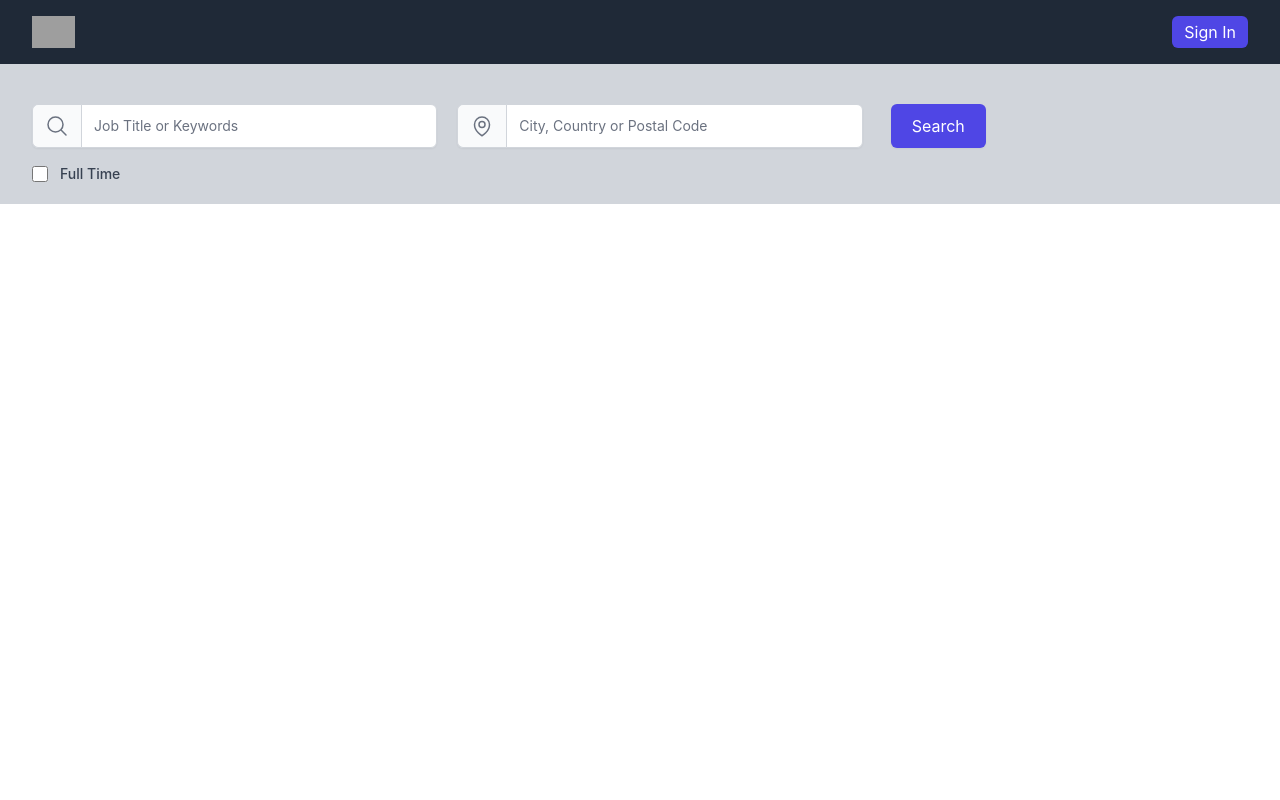
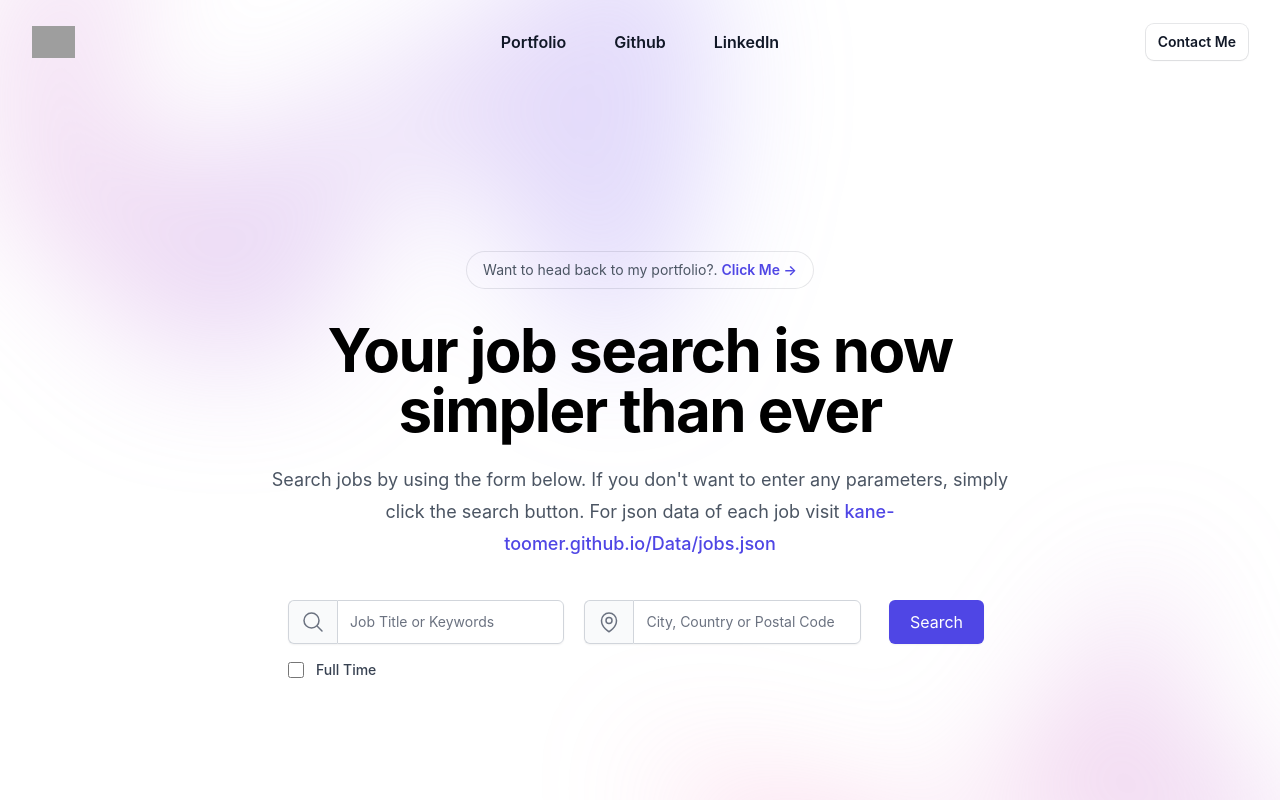
Before and after one commit to kane-toomer/jobs-app, a React (Create React App) app: page / in a window 1280 px wide. Shown: the top 800 px of the page. Built offline with nearby package versions, Linux system fonts and the light colour scheme; grey boxes are pictures that could not be loaded.

Commit message:
almost done, just need the detail portion to do what it's supposed to.

```diff
--- a/src/components/Header.js
+++ b/src/components/Header.js
@@ -1,47 +1,208 @@
-import React from "react";
+import React, { Fragment, useState } from "react";
+import { Dialog, Disclosure, Menu, Transition } from "@headlessui/react";
+import { Bars3Icon, XMarkIcon } from "@heroicons/react/24/outline";
 
-import { Fragment } from "react";
-import { Disclosure, Menu, Transition } from "@headlessui/react";
-import { Bars3Icon, BellIcon, XMarkIcon } from "@heroicons/react/24/outline";
+import Search from "./Search";
+import Results from "./Results";
 
 function classNames(...classes) {
 	return classes.filter(Boolean).join(" ");
 }
 
+const navigation = [
+	{ name: "Portfolio", href: "https://kanetoomer.com" },
+	{ name: "Github", href: "https://github.com/kane-toomer" },
+	{ name: "LinkedIn", href: "https://www.linkedin.com/in/kanetoomer/" },
+];
+
 const Header = () => {
+	const [mobileMenuOpen, setMobileMenuOpen] = useState(false);
+
 	return (
-		<Disclosure as="nav" className="bg-gray-800">
-			{({ open }) => (
-				<>
-					<div className="mx-auto max-w-7xl px-2 sm:px-6 lg:px-8">
-						<div className="relative flex h-16 items-center justify-between">
-							<div className="flex flex-1 items-center sm:items-stretch sm:justify-start">
-								<div className="flex flex-shrink-0 items-center">
-									<img
-										className="block h-8 w-auto lg:hidden"
-										src="https://tailwindui.com/img/logos/mark.svg?color=indigo&shade=500"
-										alt="Your Company"
-									/>
-									<img
-										className="hidden h-8 w-auto lg:block"
-										src="https://tailwindui.com/img/logos/mark.svg?color=indigo&shade=500"
-										alt="Your Company"
-									/>
+		<div className="isolate bg-white">
+			<div className="absolute inset-x-0 top-[-10rem] -z-10 transform-gpu overflow-hidden blur-3xl sm:top-[-20rem]">
+				<svg
+					className="relative left-[calc(50%-11rem)] -z-10 h-[21.1875rem] max-w-none -translate-x-1/2 rotate-[30deg] sm:left-[calc(50%-30rem)] sm:h-[42.375rem]"
+					viewBox="0 0 1155 678"
+					fill="none"
+					xmlns="http://www.w3.org/2000/svg">
+					<path
+						fill="url(#45de2b6b-92d5-4d68-a6a0-9b9b2abad533)"
+						fillOpacity=".3"
+						d="M317.219 518.975L203.852 678 0 438.341l317.219 80.634 204.172-286.402c1.307 132.337 45.083 346.658 209.733 145.248C936.936 126.058 882.053-94.234 1031.02 41.331c119.18 108.451 130.68 295.337 121.53 375.223L855 299l21.173 362.054-558.954-142.079z"
+					/>
+					<defs>
+						<linearGradient
+							id="45de2b6b-92d5-4d68-a6a0-9b9b2abad533"
+							x1="1155.49"
+							x2="-78.208"
+							y1=".177"
+							y2="474.645"
+							gradientUnits="userSpaceOnUse">
+							<stop stopColor="#9089FC" />
+							<stop offset={1} stopColor="#FF80B5" />
+						</linearGradient>
+					</defs>
+				</svg>
+			</div>
+			<div className="absolute inset-x-0 top-[calc(100%-13rem)] -z-10 transform-gpu overflow-hidden blur-3xl sm:top-[calc(100%-30rem)]">
+				<svg
+					className="relative left-[calc(50%+3rem)] h-[21.1875rem] max-w-none -translate-x-1/2 sm:left-[calc(50%+36rem)] sm:h-[42.375rem]"
+					viewBox="0 0 1155 678"
+					fill="none"
+					xmlns="http://www.w3.org/2000/svg">
+					<path
+						fill="url(#ecb5b0c9-546c-4772-8c71-4d3f06d544bc)"
+						fillOpacity=".3"
+						d="M317.219 518.975L203.852 678 0 438.341l317.219 80.634 204.172-286.402c1.307 132.337 45.083 346.658 209.733 145.248C936.936 126.058 882.053-94.234 1031.02 41.331c119.18 108.451 130.68 295.337 121.53 375.223L855 299l21.173 362.054-558.954-142.079z"
+					/>
+					<defs>
+						<linearGradient
+							id="ecb5b0c9-546c-4772-8c71-4d3f06d544bc"
+							x1="1155.49"
+							x2="-78.208"
+							y1=".177"
+							y2="474.645"
+							gradientUnits="userSpaceOnUse">
+							<stop stopColor="#9089FC" />
+							<stop offset={1} stopColor="#FF80B5" />
+						</linearGradient>
+					</defs>
+				</svg>
+			</div>
+			<div className="px-6 pt-6 lg:px-8">
+				<div>
+					<nav
+						className="flex h-9 items-center justify-between"
+						aria-label="Global">
+						<div className="flex lg:min-w-0 lg:flex-1" aria-label="Global">
+							<a href="#" className="-m-1.5 p-1.5">
+								<span className="sr-only">Your Company</span>
+								<img
+									className="h-8"
+									src="https://tailwindui.com/img/logos/mark.svg?color=indigo&shade=600"
+									alt=""
+								/>
+							</a>
+						</div>
+						<div className="flex lg:hidden">
+							<button
+								type="button"
+								className="-m-2.5 inline-flex items-center justify-center rounded-md p-2.5 text-gray-700"
+								onClick={() => setMobileMenuOpen(true)}>
+								<span className="sr-only">Open main menu</span>
+								<Bars3Icon className="h-6 w-6" aria-hidden="true" />
+							</button>
+						</div>
+						<div className="hidden lg:flex lg:min-w-0 lg:flex-1 lg:justify-center lg:gap-x-12">
+							{navigation.map((item) => (
+								<a
+									key={item.name}
+									href={item.href}
+									className="font-semibold text-gray-900 hover:text-gray-900">
+									{item.name}
+								</a>
+							))}
+						</div>
+						<div className="hidden lg:flex lg:min-w-0 lg:flex-1 lg:justify-end">
+							<a
+								href="mailto:kanetoomer@yahoo.com"
+								className="inline-block rounded-lg px-3 py-1.5 text-sm font-semibold leading-6 text-gray-900 shadow-sm ring-1 ring-gray-900/10 hover:ring-gray-900/20">
+								Contact Me
+							</a>
+						</div>
+					</nav>
+					<Dialog as="div" open={mobileMenuOpen} onClose={setMobileMenuOpen}>
+						<Dialog.Panel
+							focus="true"
+							className="fixed inset-0 z-10 overflow-y-auto bg-white px-6 py-6 lg:hidden">
+							<div className="flex h-9 items-center justify-between">
+								<div className="flex">
+									<a href="#" className="-m-1.5 p-1.5">
+										<span className="sr-only">Your Company</span>
+										<img
+											className="h-8"
+											src="https://tailwindui.com/img/logos/mark.svg?color=indigo&shade=600"
+											alt=""
+										/>
+									</a>
+								</div>
+								<div className="flex">
+									<button
+										type="button"
+										className="-m-2.5 inline-flex items-center justify-center rounded-md p-2.5 text-gray-700"
+										onClick={() => setMobileMenuOpen(false)}>
+										<span className="sr-only">Close menu</span>
+										<XMarkIcon className="h-6 w-6" aria-hidden="true" />
+									</button>
 								</div>
 							</div>
-							<div className="absolute inset-y-0 right-0 flex items-center pr-2 sm:static sm:inset-auto sm:ml-6 sm:pr-0">
-								<button
-									type="button"
-									className="rounded-md bg-indigo-600 px-3 py-1 text-white hover:text-white focus:outline-none focus:ring-2 focus:ring-white focus:ring-offset-2 focus:ring-offset-gray-800">
-									<span className="sr-only">View notifications</span>
-									Sign In
-								</button>
+							<div className="mt-6 flow-root">
+								<div className="-my-6 divide-y divide-gray-500/10">
+									<div className="space-y-2 py-6">
+										{navigation.map((item) => (
+											<a
+												key={item.name}
+												href={item.href}
+												className="-mx-3 block rounded-lg py-2 px-3 text-base font-semibold leading-7 text-gray-900 hover:bg-gray-400/10">
+												{item.name}
+											</a>
+										))}
+									</div>
+									<div className="py-6">
+										<a
+											href="mailto:kanetoomer@yahoo.com"
+											className="-mx-3 block rounded-lg py-2.5 px-3 text-base font-semibold leading-6 text-gray-900 hover:bg-gray-400/10">
+											Contact Me
+										</a>
+									</div>
+								</div>
 							</div>
+						</Dialog.Panel>
+					</Dialog>
+				</div>
+			</div>
+			<main>
+				<div className="relative px-6 lg:px-8">
+					<div className="mx-auto max-w-3xl pt-20 pb-32 sm:pt-48 sm:pb-40">
+						<div>
+							<div className="hidden sm:mb-8 sm:flex sm:justify-center">
+								<div className="relative overflow-hidden rounded-full py-1.5 px-4 text-sm leading-6 ring-1 ring-gray-900/10 hover:ring-gray-900/20">
+									<span className="text-gray-600">
+										Want to head back to my portfolio?.{" "}
+										<a
+											href="https://kanetoomer.com"
+											className="font-semibold text-indigo-600">
+											<span className="absolute inset-0" aria-hidden="true" />
+											Click Me <span aria-hidden="true">&rarr;</span>
+										</a>
+									</span>
+								</div>
+							</div>
+							<div>
+								<h1 className="text-4xl font-bold tracking-tight sm:text-center sm:text-6xl">
+									Your job search is now simpler than ever
+								</h1>
+								<p className="mt-6 text-lg leading-8 text-gray-600 sm:text-center">
+									Search jobs by using the form below. If you don't want to
+									enter any parameters, simply click the search button. For json
+									data of each job visit{" "}
+									<span>
+										<a
+											href="https://kane-toomer.github.io/Data/jobs.json"
+											className="text-indigo-600 font-medium">
+											kane-toomer.github.io/Data/jobs.json
+										</a>
+									</span>
+								</p>
+							</div>
+							<Search />
+							<Results />
 						</div>
 					</div>
-				</>
-			)}
-		</Disclosure>
+				</div>
+			</main>
+		</div>
 	);
 };
 
--- a/src/components/HomePage.js
+++ b/src/components/HomePage.js
@@ -1,12 +1,12 @@
 import React, { useState, useEffect } from "react";
 import _ from "lodash";
+import PropTypes from "prop-types";
 import { connect } from "react-redux";
 import { initiateGetJobs } from "../actions/jobs";
 import { resetErrors } from "../actions/errors";
-import Search from "./Search";
-import Results from "./Results";
 import JobDetails from "./JobDetails";
 import JobsContext from "../context/jobs";
+import Header from "./Header";
 
 const HomePage = (props) => {
 	const [results, setResults] = useState([]);
@@ -78,13 +78,14 @@ const HomePage = (props) => {
 	return (
 		<JobsContext.Provider value={value}>
 			<div className={`${page === "details" && "hide"}`}>
-				<Search />
+				<Header />
 				{!_.isEmpty(errors) && (
-					<div className="errorMsg">
+					<div className="">
 						<p>{errors.error}</p>
 					</div>
 				)}
-				<Results />
+				<div className="">
+					{/* <Results /> */}
 					{isLoading && (
 						<p className="text-center mb-20 text-xl font-bold">Loading...</p>
 					)}
@@ -102,11 +103,17 @@ const HomePage = (props) => {
 						</div>
 					)}
 				</div>
+			</div>
 			<div className={`${page === "home" && "hide"}`}>
 				{page === "details" && <JobDetails />}
 			</div>
 		</JobsContext.Provider>
 	);
+};
+
+HomePage.propTypes = {
+	jobs: PropTypes.array.isRequired,
+	errors: PropTypes.object,
 };
 
 const mapStateToProps = (state) => ({
--- a/src/components/JobDetails.js
+++ b/src/components/JobDetails.js
@@ -82,7 +82,7 @@ const JobDetails = () => {
 							</div>
 						</div>
 					</div>
-					<div className="mt-5 flex lg:mt-0 lg:ml-4">
+					{/* <div className="mt-5 flex lg:mt-0 lg:ml-4">
 						<span className="ml-3 hidden lg:block">
 							<button
 								type="button"
@@ -95,7 +95,7 @@ const JobDetails = () => {
 								Save
 							</button>
 						</span>
-					</div>
+					</div> */}
 				</div>
 				<div className="mt-20">
 					<p className="text-xl font-bold underline mb-5">Job Description</p>
--- a/src/components/JobsCell.js
+++ b/src/components/JobsCell.js
@@ -1,4 +1,4 @@
-import React, { useContext } from "react";
+import React, { useContext, useState } from "react";
 import moment from "moment";
 import JobsContext from "../context/jobs";
 
--- a/src/components/Results.js
+++ b/src/components/Results.js
@@ -5,7 +5,7 @@ import JobItem from "./JobsCell";
 const Results = () => {
 	const { results } = useContext(JobsContext);
 	return (
-		<div className="mb-20">
+		<div className="">
 			{results.map((job, index) => (
 				<JobItem key={job.id} {...job} index={index} />
 			))}
--- a/src/components/Search.js
+++ b/src/components/Search.js
@@ -27,12 +27,12 @@ const Search = () => {
 	};
 
 	return (
-		<div className="mx-auto max-w-full px-4 sm:px-6 lg:px-8 bg-gray-300 pt-10">
+		<div className="mx-auto max-w-full px-4 sm:px-6 lg:px-8 pt-10">
 			<form onSubmit={handleSearch}>
 				<div className="grid grid-flow-row pb-5">
 					<div className="flex flex-row gap-5 ">
 						{/* SEARCH TERM */}
-						<div className="h-11 w-4/12 flex rounded-md shadow-sm">
+						<div className="h-11 w-full flex rounded-md shadow-sm">
 							<span className="inline-flex items-center rounded-l-md border border-r-0 border-gray-300 bg-gray-50 px-3 text-sm text-gray-500">
 								<MagnifyingGlassIcon
 									className="block h-6 w-6"
@@ -51,7 +51,7 @@ const Search = () => {
 						</div>
 
 						{/* LOCATION */}
-						<div className="h-11 w-4/12 flex rounded-md shadow-sm">
+						<div className="h-11 w-full flex rounded-md shadow-sm">
 							<span className="inline-flex items-center rounded-l-md border border-r-0 border-gray-300 bg-gray-50 px-3 text-sm text-gray-500">
 								<MapPinIcon className="block h-6 w-6" aria-hidden="true" />
 							</span>
@@ -67,7 +67,7 @@ const Search = () => {
 						</div>
 
 						{/* SEARCH BUTTON */}
-						<div className="px-2 text-right">
+						<div className="px-2 text-right hidden md:block">
 							<button
 								type="submit"
 								className="h-11 inline-flex justify-center items-center rounded-md border border-transparent bg-indigo-600 py-2 px-5 text-md font-md text-white shadow-sm hover:bg-indigo-700 focus:outline-none focus:ring-2 focus:ring-indigo-500 focus:ring-offset-2">
@@ -92,6 +92,15 @@ const Search = () => {
 							</label>
 						</div>
 					</div>
+
+					{/* SEARCH BUTTON #2 */}
+					<div className="px-2 text-right md:hidden">
+						<button
+							type="submit"
+							className="h-11 w-full mt-10 inline-flex justify-center items-center rounded-md border border-transparent bg-indigo-600 py-2 px-5 text-md font-md text-white shadow-sm hover:bg-indigo-700 focus:outline-none focus:ring-2 focus:ring-indigo-500 focus:ring-offset-2">
+							Search
+						</button>
+					</div>
 				</div>
 			</form>
 		</div>
--- a/src/index.js
+++ b/src/index.js
@@ -2,7 +2,6 @@ import React from "react";
 import ReactDOM from "react-dom/client";
 import { Provider } from "react-redux";
 import store from "./store/store";
-import Header from "./components/Header.js";
 import HomePage from "./components/HomePage.js";
 
 import "./index.css";
@@ -12,7 +11,6 @@ const root = ReactDOM.createRoot(document.getElementById("root"));
 root.render(
 	<React.StrictMode>
 		<Provider store={store}>
-			<Header />
 			<HomePage />
 		</Provider>
 	</React.StrictMode>
```
Lines whose indentation alone changed are shown as unchanged.
